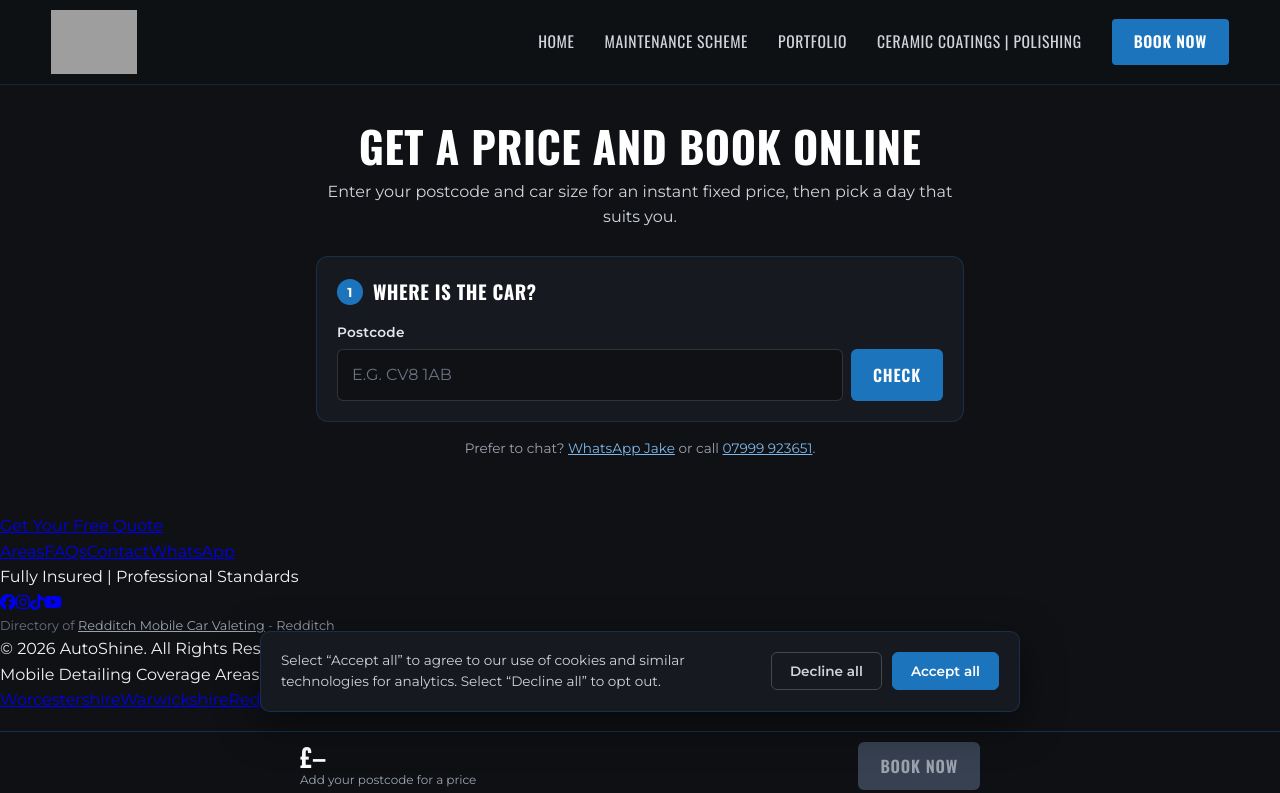
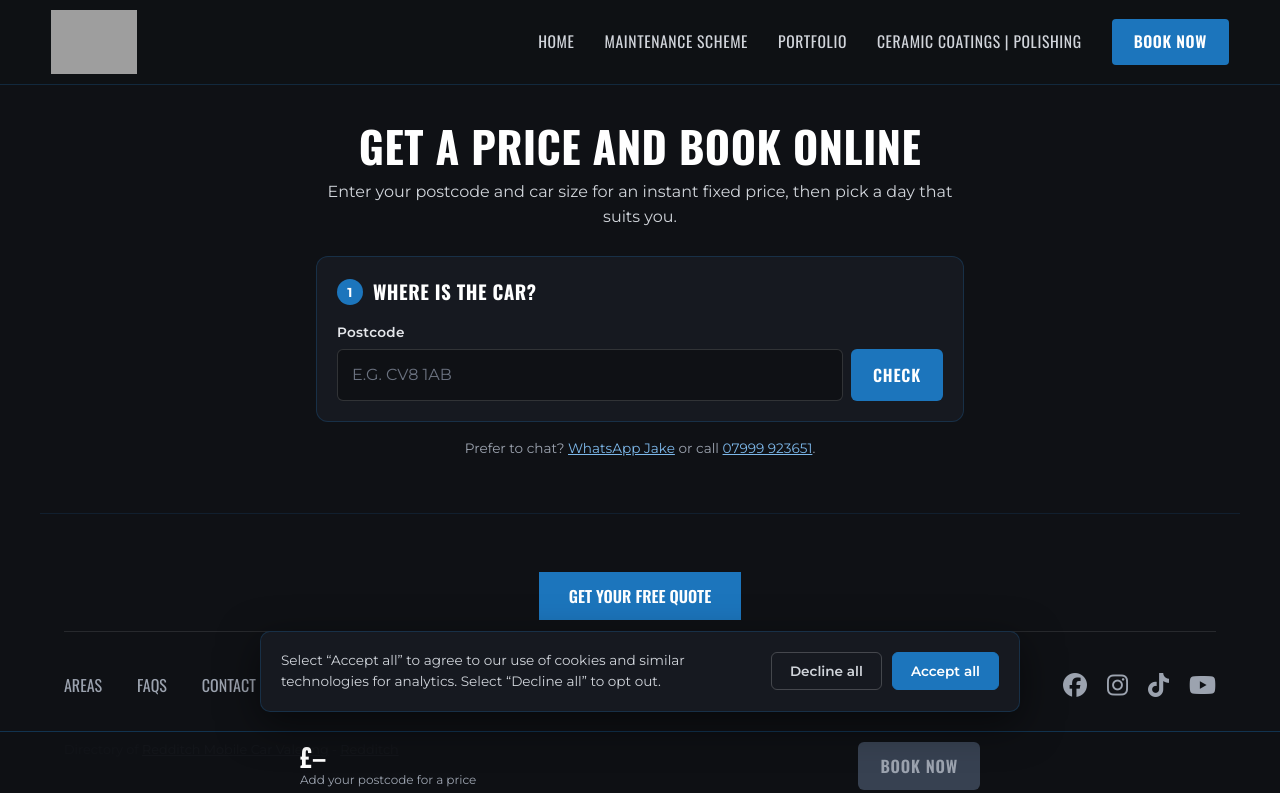
Before and after one commit to auto-shine/Auto-Shine-cloudflare, a website: page public/book.html in a window 1280 px wide. Shown: the top 793 px of the page. Drawn offline with nearby package versions, Linux system fonts and the light colour scheme; grey boxes are pictures that could not be loaded.

Commit message:
Fix footer styling on booking page
Co-authored-by: Copilot App <223556219+Copilot@users.noreply.github.com>

```diff
--- a/public/book.html
+++ b/public/book.html
@@ -123,6 +123,24 @@
   .bk .lines { margin: 0 0 8px; padding: 0; list-style: none; }
   .bk .lines li { display: flex; justify-content: space-between; padding: 8px 0; border-bottom: 1px dashed var(--line); }
   .bk .done h2 { color: var(--good); }
+  .as-footer-nav-container { width: 100%; max-width: 1200px; margin: 0 auto; padding: 50px 24px; font-family: 'Montserrat', sans-serif; background-color: #0f1115; border-top: 1px solid rgba(28,117,188,.15); display: flex; flex-direction: column; gap: 35px; }
+  .as-footer-cta-bar { text-align: center; padding: 20px 0; border-bottom: 1px solid rgba(255,255,255,.1); }
+  .as-footer-btn { background: #1c75bc; color: #fff; padding: 12px 30px; text-decoration: none; font-family: 'Oswald', sans-serif; text-transform: uppercase; font-weight: 600; }
+  .as-footer-top-row { width: 100%; display: flex; justify-content: space-between; align-items: center; flex-wrap: wrap; gap: 25px; }
+  .as-footer-links { display: flex; gap: 35px; }
+  .as-footer-link { font-family: 'Oswald', sans-serif; color: #9ca3af; text-decoration: none; font-size: 1rem; text-transform: uppercase; transition: color .3s ease; }
+  .as-footer-link:hover { color: #1c75bc; }
+  .as-footer-social { display: flex; gap: 20px; align-items: center; }
+  .as-social-link { color: #9ca3af; font-size: 1.5rem; transition: color .3s ease; }
+  .as-social-link:hover { color: #1c75bc; }
+  .as-footer-trust { color: #fff; font-size: .85rem; font-weight: 600; letter-spacing: 1px; text-transform: uppercase; }
+  .as-footer-copyright { color: #6b7280; font-size: .8rem; }
+  .as-footer-seo-zone { width: 100%; border-top: 1px solid rgba(255,255,255,.05); padding-top: 30px; }
+  .as-footer-seo-title { font-family: 'Oswald', sans-serif; color: #fff; font-size: .9rem; text-transform: uppercase; margin-bottom: 20px; display: block; }
+  .as-footer-location-grid { display: flex; flex-wrap: wrap; gap: 12px 24px; }
+  .as-footer-loc-link { color: #6b7280; text-decoration: none; font-size: .85rem; }
+  .as-footer-loc-link:hover { color: #1c75bc; }
+  @media (max-width: 768px) { .as-footer-top-row { flex-direction: column; text-align: center; } .as-footer-links { justify-content: center; flex-wrap: wrap; } }
   .page-book .site-footer { padding-bottom: 84px; }
   .page-book .cookie-pill { bottom: 88px; }
   .page-book .cookie-banner { bottom: 88px; }
```
